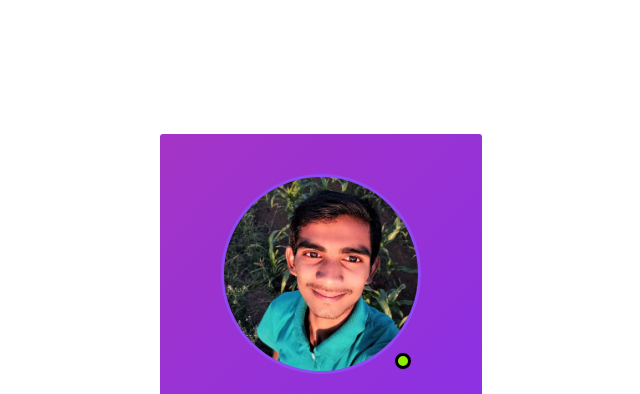
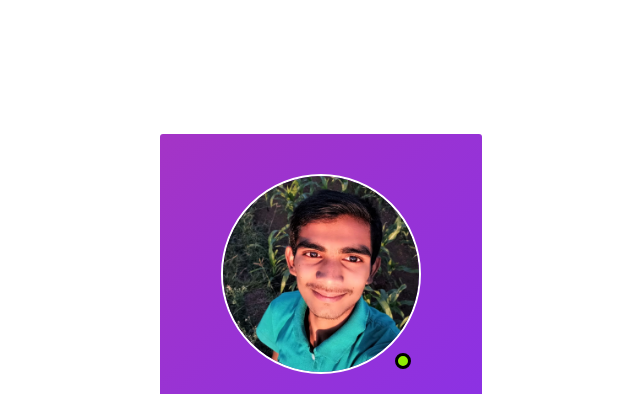
Before and after one commit to prajwalmandlik2004/my-profile, a plain HTML site: page index.html in a window 1280 px wide. Shown: the top 394 px of the page, without its empty margins (319-959 px from the left). Drawn offline with Linux system fonts and the light colour scheme.

Commit message:
Update index.html

```diff
--- a/index.html
+++ b/index.html
@@ -51,7 +51,8 @@
             width: 100%;
             border-radius: 50%;
             object-fit: cover;
-            border: 3px solid rgb(142, 75, 242);
+        /*  border: 3px solid rgb(142, 75, 242); */
+            border : 2px solid white;
         }
 
         .profile-image::before {
```
